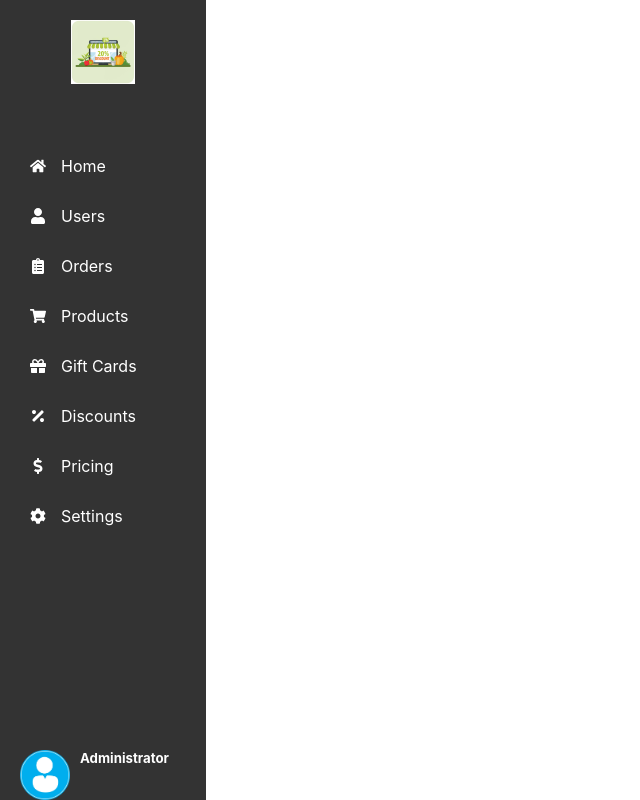
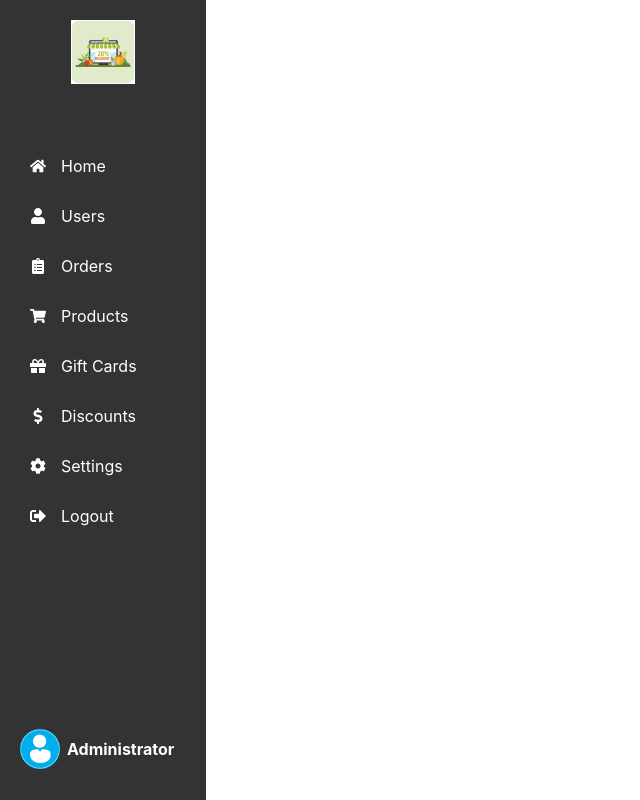
Before and after one commit to Ombito/Admin-dashboard, a React (Create React App) app: page / in a window 1280 px wide. Shown: the whole page, without its empty margins (0-640 px from the left). Built offline with nearby package versions, Linux system fonts and the light colour scheme.

Commit message:
Fix: sidebar

```diff
--- a/src/App.js
+++ b/src/App.js
@@ -4,7 +4,6 @@ import Home from '../src/components/Home/home';
 import Products from '../src/components/Products/products';
 import Orders from '../src/components/Orders/orders';
 import Users from '../src/components/Users/users';
-import Pricing from '../src/components/Pricing/pricing';
 import Discounts from '../src/components/Discounts/discounts';
 import Giftcard from '../src/components/Giftcard/giftcard';
 import Settings from '../src/components/Settings/settings';
@@ -21,7 +20,6 @@ function App() {
             <Route path="/products" element={<Products />} />
             <Route path="/orders" element={<Orders />} />
             <Route path="/customers" element={<Users />} />
-            <Route path="/pricing" element={<Pricing />} />
             <Route path="/discounts" element={<Discounts />} />
             <Route path="/gift&vouchers" element={<Giftcard />} />
             <Route path="/settings" element={<Settings />} />
--- a/src/components/Pricing/pricing.jsx
+++ /dev/null
@@ -1,13 +0,0 @@
-import React from 'react';
-import './pricing.css';
-
-
-const Pricing = () => {
-  return (
-    <div className='pricingContainer'>
-        <h2>Pricing</h2>
-    </div>
-  )
-}
-
-export default Pricing;
--- a/src/components/Sidebar/sidebar.css
+++ b/src/components/Sidebar/sidebar.css
@@ -46,11 +46,15 @@
 .sidebar-username {
   display: flex;
   text-align: center;
-  padding: 0px 20px;
-  gap: 10px;
+  padding: 20px 20px;
+  gap: 7px;
+
 }
 .sidebar-username img {
-  height: 50px;
+  height: 40px;
+  margin: auto 0;
+  display: flex;
+  justify-content: center;
 }
 .sidebar-username h5 {
   display: flex;
--- a/src/components/Sidebar/sidebar.jsx
+++ b/src/components/Sidebar/sidebar.jsx
@@ -1,6 +1,6 @@
 import React from 'react';
 import { Link, useNavigate } from 'react-router-dom';
-import { FaHome, FaUser, FaCog, FaClipboardList, FaShoppingCart, FaPercentage, FaDollarSign, FaGift } from 'react-icons/fa';
+import { FaHome, FaUser, FaCog, FaClipboardList, FaShoppingCart, FaSignOutAlt, FaDollarSign, FaGift } from 'react-icons/fa';
 import './sidebar.css';
 import logo from "../../Assets/banner.jpg";
 import user from "../../Assets/user.jpg";
@@ -24,15 +24,15 @@ const Sidebar = () => {
             <li onClick={() => handleNavigate('/customers')}><FaUser /><span>Users</span></li>
             <li onClick={() => handleNavigate('/orders')}><FaClipboardList /><span>Orders</span></li>
             <li onClick={() => handleNavigate('/products')}><FaShoppingCart /><span>Products</span></li>
-            <li onClick={() => handleNavigate('/gift&vouchers')}><FaGift t /><span>Gift Cards</span></li>
-            <li onClick={() => handleNavigate('/discounts')}><FaPercentage /><span>Discounts</span></li>
-            <li onClick={() => handleNavigate('/pricing')}><FaDollarSign/><span>Pricing</span></li>
+            <li onClick={() => handleNavigate('/gift&vouchers')}><FaGift /><span>Gift Cards</span></li>
+            <li onClick={() => handleNavigate('/discounts')}><FaDollarSign /><span>Discounts</span></li>
             <li onClick={() => handleNavigate('/settings')}><FaCog /><span>Settings</span></li>
+            <li ><FaSignOutAlt/><span>Logout</span></li>
           </ul>
         </div>
         <div className='sidebar-username'>
           <img src={user} alt="avatar" />
-          <h5>Administrator</h5>
+          <h4>Administrator</h4>
         </div>
       </div>
     </div>
```
Also changed, not shown: src/components/Pricing/pricing.css (deleted).
